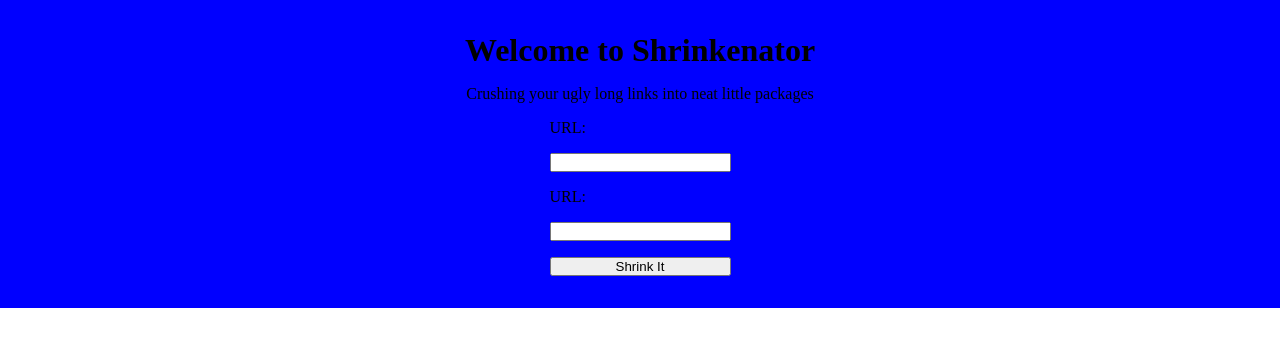
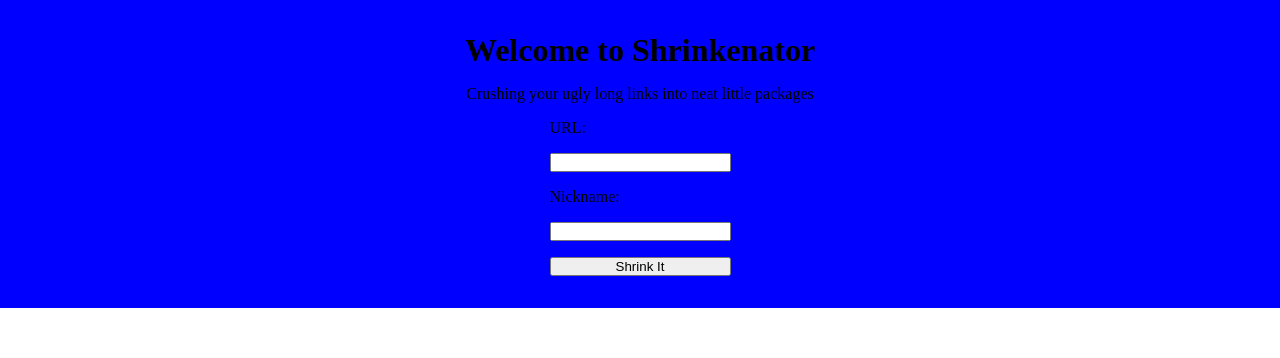
Before and after one commit to castle88/Shrinkenator, a React (Create React App) app in the folder client/: page / in a window 1280 px wide. Shown: the top 358 px of the page. Built offline with nearby package versions, Linux system fonts and the light colour scheme.

Commit message:
abstracted into components and incorporated r-r-d, need to workout navigating off page

```diff
--- a/client/package.json
+++ b/client/package.json
@@ -8,6 +8,7 @@
     "@testing-library/user-event": "^13.5.0",
     "react": "^17.0.2",
     "react-dom": "^17.0.2",
+    "react-router-dom": "^6.2.2",
     "react-scripts": "5.0.0",
     "web-vitals": "^2.1.4"
   },
--- a/client/src/App.js
+++ b/client/src/App.js
@@ -1,91 +1,13 @@
-import { useState } from 'react'
+import Home from "./pages/Home";
+import { BrowserRouter as Router, Routes, Route } from "react-router-dom";
 
 function App() {
-  const [response, setReponse] = useState({
-    active: false,
-    message: ''
-  })
-  const { active, message} = response
-
-  const [form, setForm] = useState({
-    url: '',
-    name: '',
-  })
-  const { url, name } = form
-
-  const handleChange = (e) => {
-    setForm((prev) => {
-      return {
-        ...prev,
-        [e.target.name]: e.target.value,
-      }
-    })
-  }
-
-  const handleMessage = (message) => {
-    setReponse((prev) => {
-      return {
-        active: true,
-        message: message,
-      }
-    })
-
-    setTimeout(() => {
-      setReponse(() => {
-        return {
-          active: false,
-          message: ''
-        }
-      })
-    }, 3000)
-  }
-
-  const handleSubmit = async (e) => {
-    e.preventDefault()
-    try{
-      if(url === ''){
-        return handleMessage('please enter a url')
-      }
-      if(name === ''){
-        return handleMessage('please enter a nickname for your url')
-      }
-
-      const res = await fetch('http://localhost:2121/link', {
-        method: 'POST',
-        headers: { 'Content-Type': 'application/json' },
-        body: JSON.stringify({
-          url,
-          name
-        })
-      })
-      const data = await res.json()
-      console.log(data)
-
-    }catch(err){
-      console.log(err)
-      handleMessage(err.message)
-    }
-  }
-
   return (
-    <div className="App">
-      <header>
-       <h1>Welcome to Shrinkenator</h1>
-       <p>Crushing your ugly long links into neat little packages</p>
-        <form onSubmit={handleSubmit}>
-          <label htmlFor='url'>URL:</label>
-          <input name='url' type='text' value={url} onChange={handleChange} />
-          <label htmlFor='name'>URL:</label>
-          <input name='name' type='text' value={name} onChange={handleChange} />
-          <button type='submit'>Shrink It</button>
-        </form>
-      </header>
-      <main>
-        {active && <div>{message}</div>}
-        <h2>Preview your link:</h2>
-        <p>http://www.shrinkenator.com/{name}</p>
-      </main>
-    </div>
+    <Router>
+      <Routes>
+        <Route exact path="/" element={<Home />} />
+      </Routes>
+    </Router>
   );
 }
 
--- /dev/null
+++ b/client/src/components/Content.jsx
@@ -0,0 +1,18 @@
+import React from "react";
+
+export default function Content({ name, response, link }) {
+  const { active, message } = response;
+
+  const handleClick = (e) => {
+    window.location.href = link.url;
+  };
+
+  return (
+    <main>
+      {active && <div>{message}</div>}
+      <h2>Preview your link:</h2>
+      <p>http://www.shrinkenator.com/{name}</p>
+      {link.active && <button onClick={handleClick}>Visit {link.name}</button>}
+    </main>
+  );
+}
--- /dev/null
+++ b/client/src/components/Header.jsx
@@ -0,0 +1,19 @@
+import React from "react";
+
+export default function Header({ handleSubmit, handleChange, form }) {
+  const { url, name } = form;
+
+  return (
+    <header>
+      <h1>Welcome to Shrinkenator</h1>
+      <p>Crushing your ugly long links into neat little packages</p>
+      <form onSubmit={handleSubmit}>
+        <label htmlFor="url">URL:</label>
+        <input name="url" type="text" value={url} onChange={handleChange} />
+        <label htmlFor="name">Nickname:</label>
+        <input name="name" type="text" value={name} onChange={handleChange} />
+        <button type="submit">Shrink It</button>
+      </form>
+    </header>
+  );
+}
--- /dev/null
+++ b/client/src/pages/Home.jsx
@@ -0,0 +1,101 @@
+import Content from "../components/Content";
+import Header from "../components/Header";
+import { useState } from "react";
+
+export default function Home() {
+  const [response, setReponse] = useState({
+    active: false,
+    message: "",
+  });
+
+  const [link, setLink] = useState({
+    active: false,
+    url: "",
+    name: "",
+  });
+
+  const handleLink = (serverData) => {
+    setLink((prev) => {
+      return {
+        active: serverData.message.match("link has already been crushed")
+          ? true
+          : serverData.success,
+        url: serverData.crushedLink.url,
+        name: serverData.crushedLink.name,
+      };
+    });
+  };
+
+  const [form, setForm] = useState({
+    url: "",
+    name: "",
+  });
+  const { url, name } = form;
+
+  const handleChange = (e) => {
+    setForm((prev) => {
+      return {
+        ...prev,
+        [e.target.name]: e.target.value,
+      };
+    });
+  };
+
+  const handleMessage = (message) => {
+    setReponse((prev) => {
+      return {
+        active: true,
+        message: message,
+      };
+    });
+
+    setTimeout(() => {
+      setReponse(() => {
+        return {
+          active: false,
+          message: "",
+        };
+      });
+    }, 3000);
+  };
+
+  const handleSubmit = async (e) => {
+    e.preventDefault();
+    try {
+      if (url === "") {
+        return handleMessage("please enter a url");
+      }
+      if (name === "") {
+        return handleMessage("please enter a nickname for your url");
+      }
+
+      const res = await fetch("http://localhost:2121/api/link", {
+        method: "POST",
+        headers: { "Content-Type": "application/json" },
+        body: JSON.stringify({
+          url,
+          name,
+        }),
+      });
+      const data = await res.json();
+      //       console.log(data);
+
+      handleMessage(data.message);
+      handleLink(data);
+    } catch (err) {
+      console.log(err);
+      handleMessage(err.message);
+    }
+  };
+
+  return (
+    <>
+      <Header
+        handleSubmit={handleSubmit}
+        handleChange={handleChange}
+        form={form}
+      />
+      <Content name={name} link={link} response={response} />
+    </>
+  );
+}
```
Also changed, not shown: client/src/pages/Link.jsx (added), 2 other files (tests, documents, lock files or other folders).
